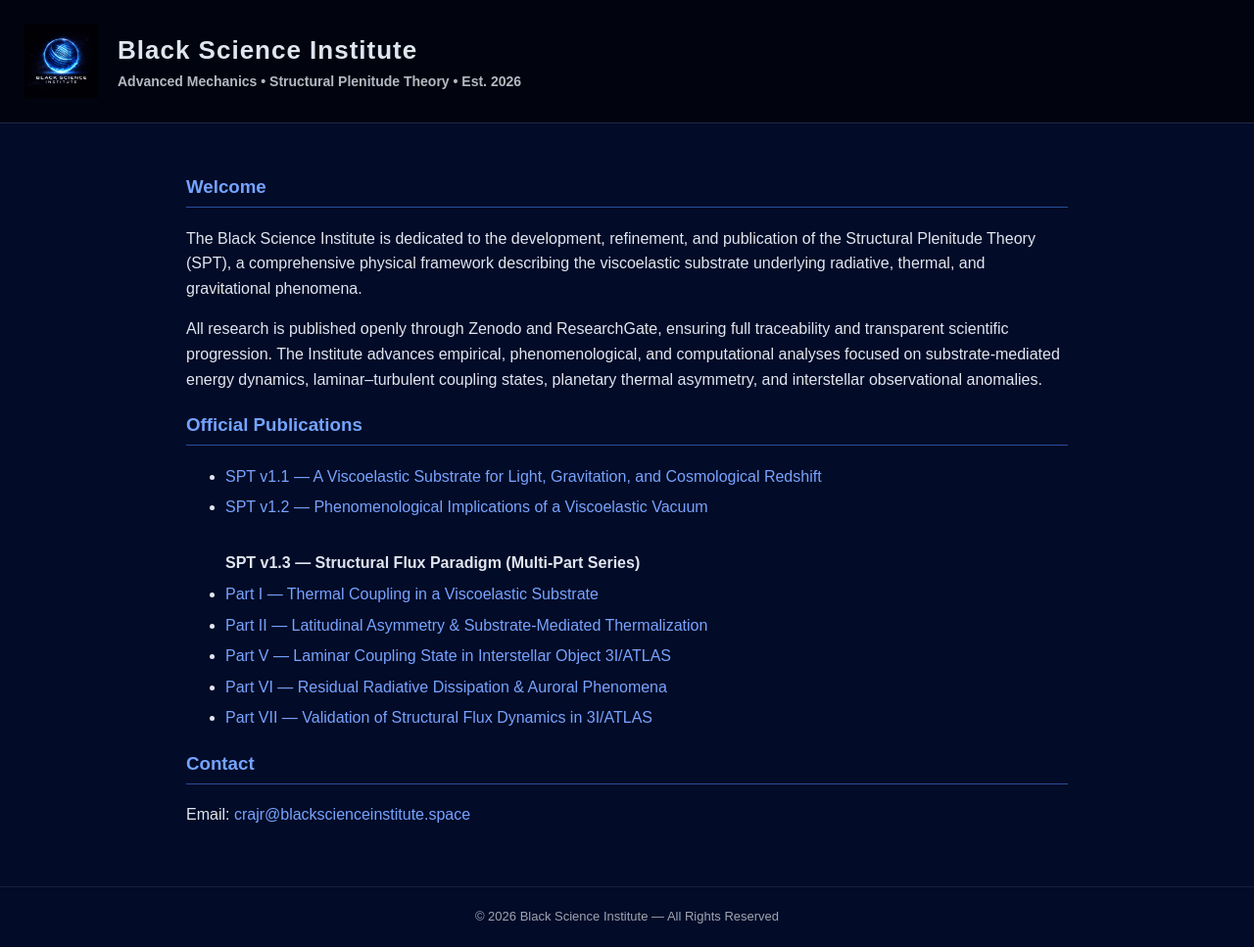
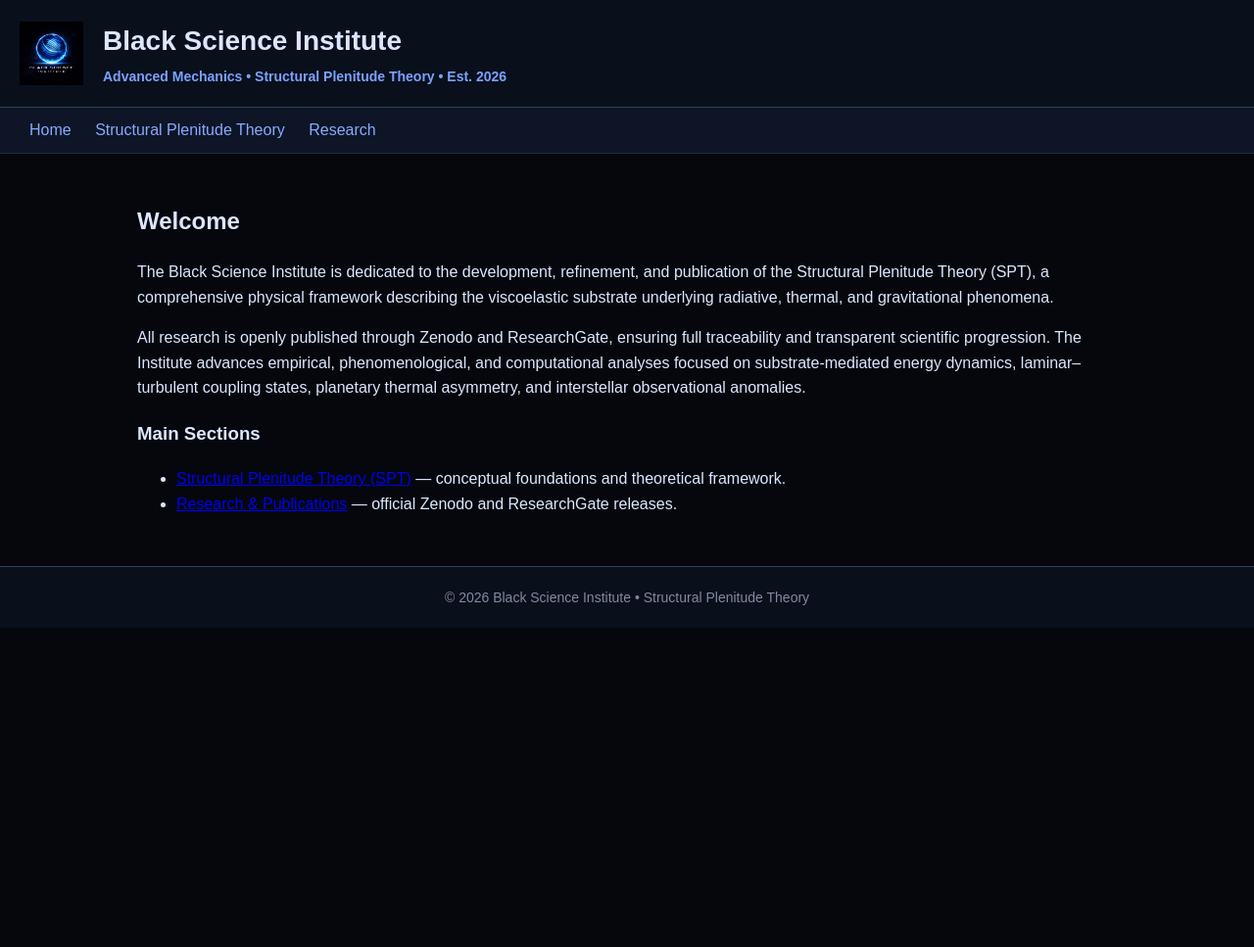
Before and after one commit to Blackgames33/blackscienceinstitute, a plain HTML site: page index.html in a window 1280 px wide. Shown: the whole page at 98% size. After the commit the page ends 800 px from the top, so only its background shows below. Drawn offline with Linux system fonts and the light colour scheme.

Commit message:
Update styles and content in index.html

```diff
--- a/index.html
+++ b/index.html
@@ -1,4 +1,3 @@
-
 <!DOCTYPE html>
 <html lang="en">
 <head>
@@ -9,62 +8,67 @@
         body {
             margin: 0;
             padding: 0;
+            background: #05070d;
             font-family: Arial, Helvetica, sans-serif;
-            background: #020b27;
-            color: #e0e6f0;
+            color: #dce7ff;
             line-height: 1.6;
         }
+
         header {
-            background: rgba(0,0,0,0.65);
-            padding: 25px;
             display: flex;
             align-items: center;
-            gap: 20px;
-            border-bottom: 1px solid #1e2a48;
+            padding: 20px;
+            background: #0a0f1c;
+            border-bottom: 1px solid #30415a;
         }
+
         header img {
-            height: 75px;
+            height: 65px;
+            margin-right: 20px;
         }
+
         header h1 {
             margin: 0;
-            font-size: 26px;
-            letter-spacing: 1px;
+            font-size: 28px;
         }
+
         header h2 {
-            margin: 0;
+            margin: 2px 0 0 0;
             font-size: 14px;
-            opacity: 0.8;
+            color: #7aa2ff;
         }
+
+        nav {
+            background: #0d1526;
+            padding: 10px 30px;
+            border-bottom: 1px solid #1e2f47;
+        }
+
+        nav a {
+            color: #88aaff;
+            text-decoration: none;
+            margin-right: 20px;
+            font-size: 16px;
+        }
+
+        nav a:hover {
+            color: #c3d7ff;
+        }
+
         .container {
-            max-width: 900px;
+            max-width: 1000px;
             margin: 50px auto;
             padding: 0 20px;
         }
-        h3 {
-            color: #74a4ff;
-            border-bottom: 1px solid #264f9c;
-            padding-bottom: 5px;
-        }
-        a {
-            color: #78a3ff;
-            text-decoration: none;
-        }
-        a:hover {
-            text-decoration: underline;
-        }
-        ul {
-            margin-top: 10px;
-        }
-        li {
-            margin: 6px 0;
-        }
+
         footer {
-            margin-top: 60px;
+            margin-top: 50px;
+            padding: 20px;
             text-align: center;
-            padding: 20px;
-            opacity: 0.7;
-            font-size: 13px;
-            border-top: 1px solid #1e2a48;
+            background: #0a0f1c;
+            border-top: 1px solid #30415a;
+            color: #7f8ba0;
+            font-size: 14px;
         }
     </style>
 </head>
@@ -78,66 +82,36 @@
     </div>
 </header>
 
+<nav>
+    <a href="index.html">Home</a>
+    <a href="spt.html">Structural Plenitude Theory</a>
+    <a href="research.html">Research</a>
+</nav>
+
 <div class="container">
-
-    <h3>Welcome</h3>
+    <h2>Welcome</h2>
     <p>
-        The Black Science Institute is dedicated to the development, refinement, and publication of
-        the Structural Plenitude Theory (SPT), a comprehensive physical framework describing the
-        viscoelastic substrate underlying radiative, thermal, and gravitational phenomena.
+        The Black Science Institute is dedicated to the development, refinement, and publication of the Structural
+        Plenitude Theory (SPT), a comprehensive physical framework describing the viscoelastic substrate underlying
+        radiative, thermal, and gravitational phenomena.
     </p>
 
     <p>
-        All research is published openly through Zenodo and ResearchGate, ensuring full traceability
-        and transparent scientific progression. The Institute advances empirical, phenomenological,
-        and computational analyses focused on substrate-mediated energy dynamics, laminar–turbulent
-        coupling states, planetary thermal asymmetry, and interstellar observational anomalies.
+        All research is openly published through Zenodo and ResearchGate, ensuring full traceability and transparent
+        scientific progression. The Institute advances empirical, phenomenological, and computational analyses focused on
+        substrate-mediated energy dynamics, laminar–turbulent coupling states, planetary thermal asymmetry, and
+        interstellar observational anomalies.
     </p>
 
-    <h3>Official Publications</h3>
+    <h3>Main Sections</h3>
     <ul>
-
-        <li><a href="https://zenodo.org/records/18120931" target="_blank">
-            SPT v1.1 — A Viscoelastic Substrate for Light, Gravitation, and Cosmological Redshift
-        </a></li>
-
-        <li><a href="https://zenodo.org/records/18135662" target="_blank">
-            SPT v1.2 — Phenomenological Implications of a Viscoelastic Vacuum
-        </a></li>
-
-        <br>
-
-        <strong>SPT v1.3 — Structural Flux Paradigm (Multi-Part Series)</strong>
-
-        <li><a href="https://zenodo.org/records/18155719" target="_blank">
-            Part I — Thermal Coupling in a Viscoelastic Substrate
-        </a></li>
-
-        <li><a href="https://zenodo.org/records/18157353" target="_blank">
-            Part II — Latitudinal Asymmetry & Substrate-Mediated Thermalization
-        </a></li>
-
-        <li><a href="https://zenodo.org/records/18157921" target="_blank">
-            Part V — Laminar Coupling State in Interstellar Object 3I/ATLAS
-        </a></li>
-
-        <li><a href="https://zenodo.org/records/18159249" target="_blank">
-            Part VI — Residual Radiative Dissipation & Auroral Phenomena
-        </a></li>
-
-        <li><a href="https://zenodo.org/records/18187161" target="_blank">
-            Part VII — Validation of Structural Flux Dynamics in 3I/ATLAS
-        </a></li>
-
+        <li><a href="spt.html">Structural Plenitude Theory (SPT)</a> — conceptual foundations and theoretical framework.</li>
+        <li><a href="research.html">Research & Publications</a> — official Zenodo and ResearchGate releases.</li>
     </ul>
-
-    <h3>Contact</h3>
-    <p>Email: <a href="mailto:crajr@blackscienceinstitute.space">crajr@blackscienceinstitute.space</a></p>
-
 </div>
 
 <footer>
-    © 2026 Black Science Institute — All Rights Reserved
+    © 2026 Black Science Institute • Structural Plenitude Theory
 </footer>
 
 </body>
```
